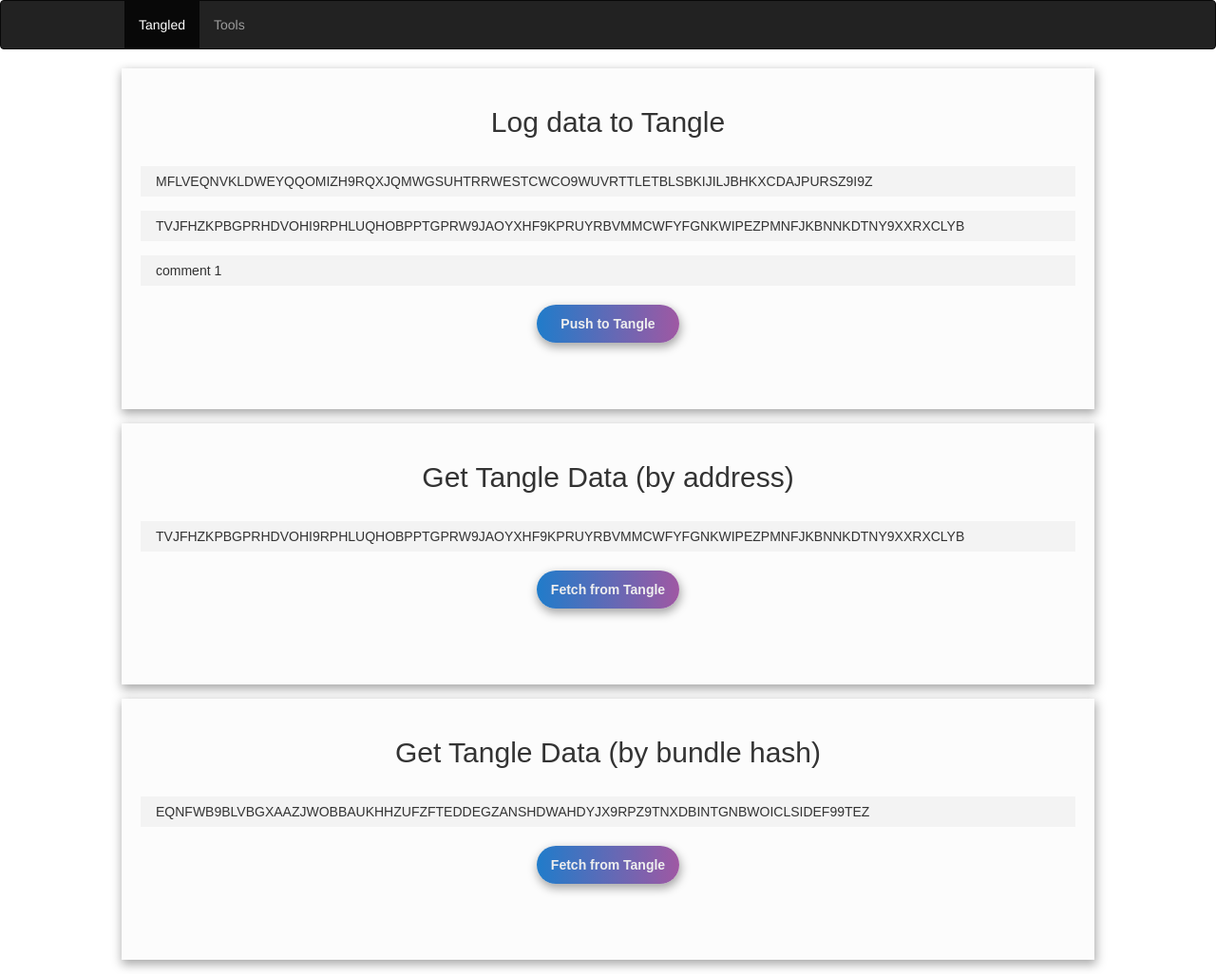
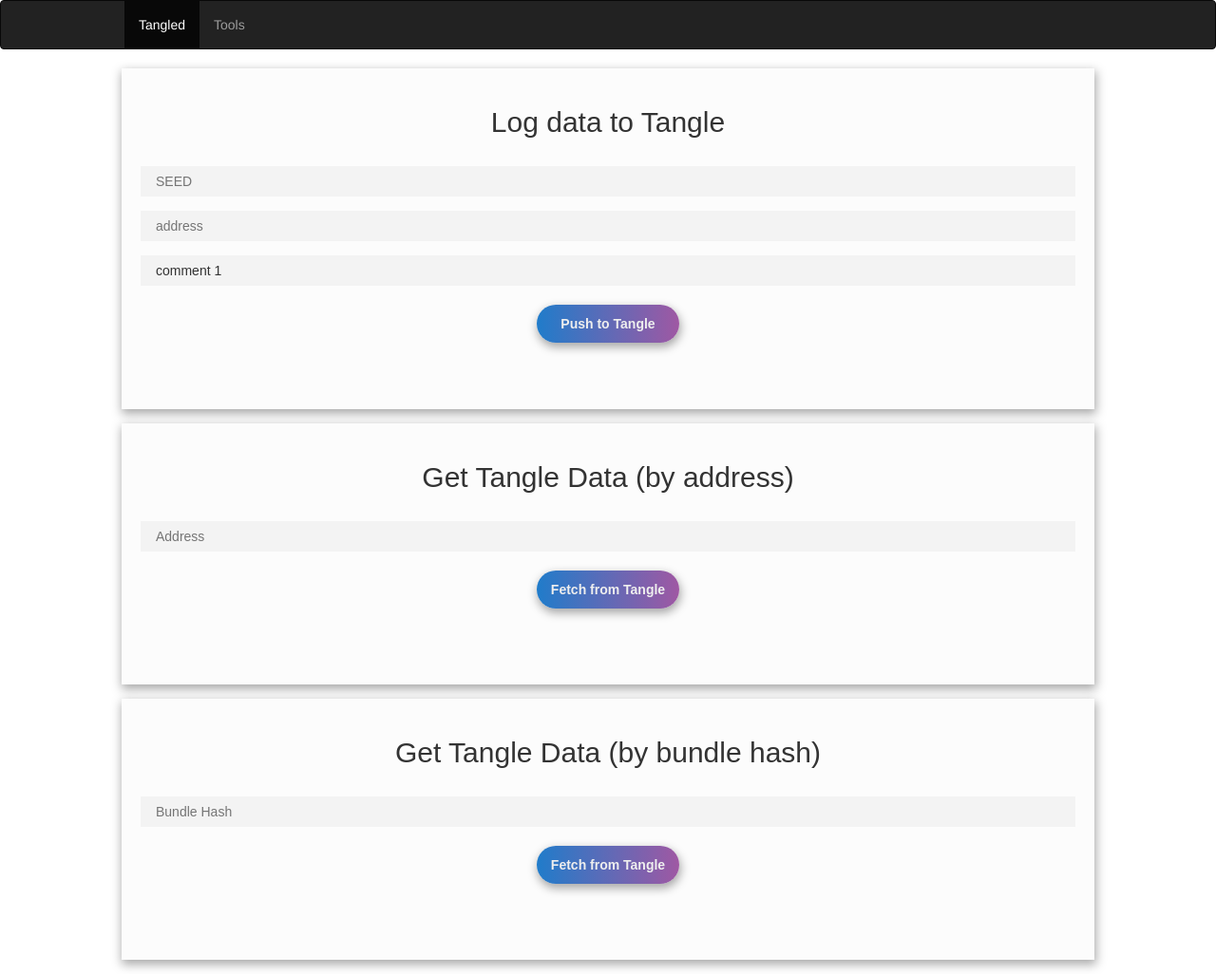
Before and after one commit to anistark/tangled, a website: page index.html in a window 1280 px wide. Shown: the whole page at 95% size. Drawn offline with nearby package versions, Linux system fonts and the light colour scheme.

Commit message:
default values removed

```diff
--- a/index.html
+++ b/index.html
@@ -25,8 +25,8 @@
         <div id="feedback-form">
             <h2 class="header">Log data to Tangle</h2>
             <div>
-                <input type="text" name="seed" id="seed" placeholder="SEED" value="MFLVEQNVKLDWEYQQOMIZH9RQXJQMWGSUHTRRWESTCWCO9WUVRTTLETBLSBKIJILJBHKXCDAJPURSZ9I9Z" />
-                <input type="text" name="address" id="address" placeholder="address" value="TVJFHZKPBGPRHDVOHI9RPHLUQHOBPPTGPRW9JAOYXHF9KPRUYRBVMMCWFYFGNKWIPEZPMNFJKBNNKDTNY9XXRXCLYB" />
+                <input type="text" name="seed" id="seed" placeholder="SEED" value="" />
+                <input type="text" name="address" id="address" placeholder="address" value="" />
                 <input type="text" name="comment" id="comment" placeholder="Comment" value="comment 1" />
                 <button id="push-to-tangle" type="button">Push to Tangle</button>
                 <span id="latest-bundle" class="message-box"></span>
@@ -34,14 +34,14 @@
         </div>
         <div id="feedback-form">
             <h2 class="header">Get Tangle Data (by address)</h2>
-            <input type="text" name="retreive-address" id="retreive-address" placeholder="Address" value="TVJFHZKPBGPRHDVOHI9RPHLUQHOBPPTGPRW9JAOYXHF9KPRUYRBVMMCWFYFGNKWIPEZPMNFJKBNNKDTNY9XXRXCLYB" />
+            <input type="text" name="retreive-address" id="retreive-address" placeholder="Address" value="" />
             <button id="fetch-from-tangle" type="button">Fetch from Tangle</button>
             <span id="message-trytes" class="message-box"></span>
             <span id="tangle-data" class="message-box"></span>
         </div>
         <div id="feedback-form">
             <h2 class="header">Get Tangle Data (by bundle hash)</h2>
-            <input type="text" name="bundle-hash" id="bundle-hash" placeholder="Bundle Hash" value="EQNFWB9BLVBGXAAZJWOBBAUKHHZUFZFTEDDEGZANSHDWAHDYJX9RPZ9TNXDBINTGNBWOICLSIDEF99TEZ" />
+            <input type="text" name="bundle-hash" id="bundle-hash" placeholder="Bundle Hash" value="" />
             <button id="fetch-from-tangle-by-bundle" type="button">Fetch from Tangle</button>
             <span id="message-trytes-by-bundle" class="message-box"></span>
             <span id="tangle-data-by-bundle" class="message-box"></span>
```
